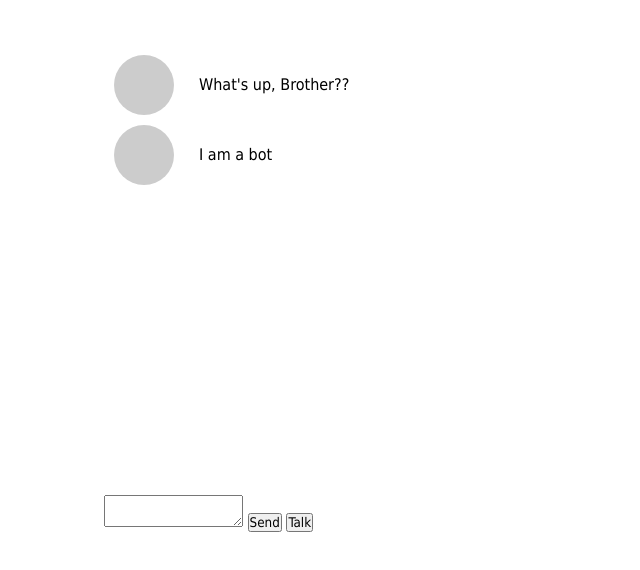
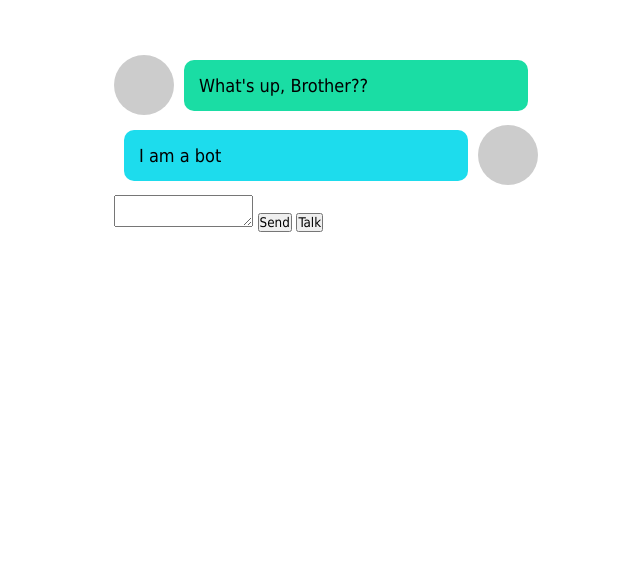
Before and after one commit to JWoltjen/Neumann-1.0, a plain HTML site: page index.html in a window 1280 px wide. Shown: the whole page, without its empty margins (311-951 px from the left). Drawn offline with Linux system fonts and the light colour scheme.

```diff
--- a/index.html
+++ b/index.html
@@ -9,22 +9,21 @@
     <body>
         <div class="chatbox">
             <div class="chatlogs">
-                <div class='chat'>
+                <div class='chat friend'>
                     <div class='user-photo'></div>
                     <p class="chat-message">What's up, Brother??</p>
                 </div>
-                <div class='chat'>
+                <div class='chat bot'>
                     <div class='bot-photo'></div>
                     <p class="chat-message">I am a bot</p>
                 </div>
-            </div>
 
             <div class="chat-form">
                 <textarea></textarea>
                 <button>Send</button>
                 <button class="talk">Talk</button>
             </div>
-
+        </div>
         <h3 class="content"></h3>
         <script src="app.js"></script>
     </body>
--- a/style.css
+++ b/style.css
@@ -43,7 +43,17 @@
 }
 
 .chat .chat-message {
-  width: 70%;
+  width: 80%;
   padding: 15px;
   margin: 5px 10px 0;
+  border-radius: 10px;
+  font-size: 18px;
 }
+
+.friend .chat-message {
+  background: #1adda4;
+}
+.bot .chat-message {
+  background: #1ddced;
+  order: -1;
+}
```
